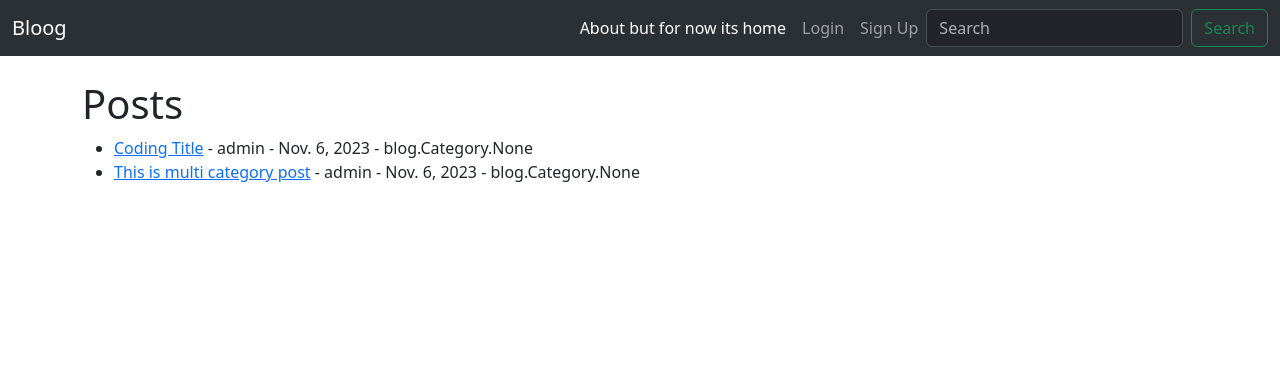
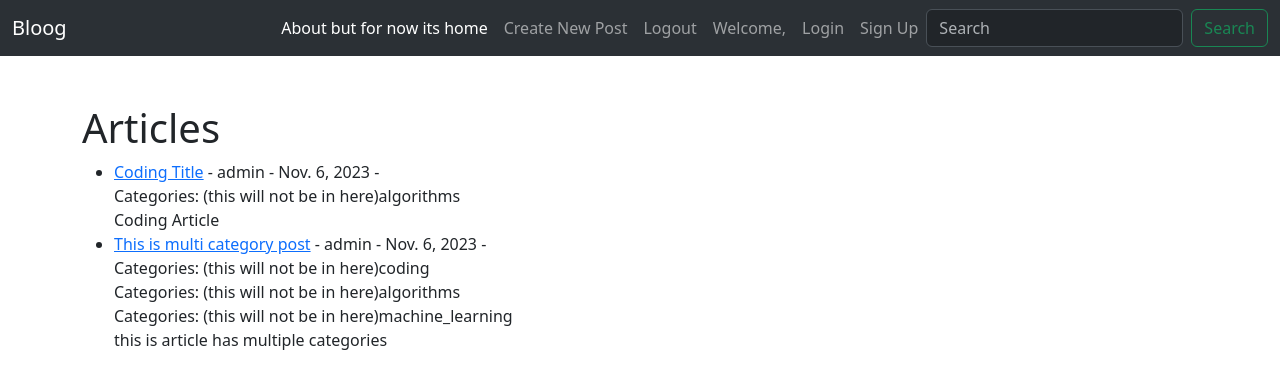
Before and after one commit to TolunayM/blogProject, a Django app: page / in a window 1280 px wide. Shown: the top 389 px of the page. Run offline with Django 4.2, Linux system fonts and the light colour scheme; data comes from the database, SQL or seed files in the repository; both versions use the stored data as it was after the commit.

Commit message:
fix: for categories not showing up

```diff
--- a/blog/models.py
+++ b/blog/models.py
@@ -17,3 +17,6 @@
     category = models.ManyToManyField(Category)
     created_date = models.DateField(auto_now_add=True)
     content = models.TextField()
+
+    def __str__(self):
+        return self.title + " " + str(self.author)
--- a/blog/urls.py
+++ b/blog/urls.py
@@ -1,6 +1,7 @@
 from django.urls import path
-from .views import HomeView
+from .views import HomeView,blog_view
 
 urlpatterns = [
     path('', HomeView.as_view(), name='home'),
+    path('cats/',blog_view,name='cats')
 ]
--- a/blog/views.py
+++ b/blog/views.py
@@ -1,5 +1,5 @@
 from django.shortcuts import render
-from .models import Article
+from .models import Article,Category
 from django.views.generic import ListView
 
 
@@ -7,3 +7,14 @@
     model = Article
     template_name = 'home.html'
     ordering = ['-created_date']
+
+
+# def my_view(request):
+#     articles = Article.objects.all()
+#     return render(request, 'home.html', {'articles': articles})
+
+
+def blog_view(request):
+    category_list = Category.objects.all()
+    article_list = Article.objects.all()
+    return render(request, 'categories.html', {'category_list': category_list, 'article_list': article_list})
--- a/templates/home.html
+++ b/templates/home.html
@@ -1,13 +1,17 @@
 {% extends 'template.html' %}
 
 {% block content %}
-<h1>Posts</h1>
+<h1>Articles</h1>
 <ul>
-    {%for post in object_list %}
-    <li><a href="{% url 'article_details' post.pk %}">{{ post.title }}</a> -
-        {{ post.author }} - {{ post.created_date }} - {{ post.category }}<br>
+    {% for article in article_list %}
+    <li><a href="#">{{ article.title }}</a> -
+        {{ article.author }} - {{ article.created_date }} -<br>
+        {% for category in article.category.all %}
+        Categories: (this will not be in here){{ category.name }}<br>
+            {% endfor %}
 
-        {{ post.body | truncatechars:50 }}</li>
+        {{ article.content | truncatechars:50}}
+    </li>
 
     {%endfor%}
 
--- a/templates/template.html
+++ b/templates/template.html
@@ -36,30 +36,27 @@
 
 
                     <!--CHECK AUTH-->
-                    {% if user.is_authenticated %}
                     <li class="nav-item">
-                        <a class="nav-link" href="{% url 'add_article' %}">Create New Post</a>
+                        <a class="nav-link" href="#">Create New Post</a>
                     </li>
 
                     <li class="nav-item">
-                        <a class="nav-link" href="{% url 'logout' %}">Logout</a>
+                        <a class="nav-link" href="#">Logout</a>
                     </li>
                     <li class="nav-item">
                         <a class="nav-link" href="#">Welcome, {{user.username}}</a>
                     </li>
 
-                    {% else %}
 
                     </li>
                     <li class="nav-item">
-                        <a class="nav-link" href="{% url 'login' %}">Login</a>
+                        <a class="nav-link" href="#">Login</a>
                     </li>
 
                     <li class="nav-item">
-                        <a class="nav-link" href="{% url 'register' %}">Sign Up</a>
+                        <a class="nav-link" href="#">Sign Up</a>
                     </li>
 
-                    {% endif %}
 
 
                 </ul>
@@ -75,7 +72,7 @@
 </head>
 
 <body>
-    </br>
+    <br></br>
     <div class="container">
         {% block content %}
 
```
Also changed, not shown: templates/categories.html (added, +30 -0 lines), blog/migrations/0001_initial.py (added), db.sqlite3 (added).
